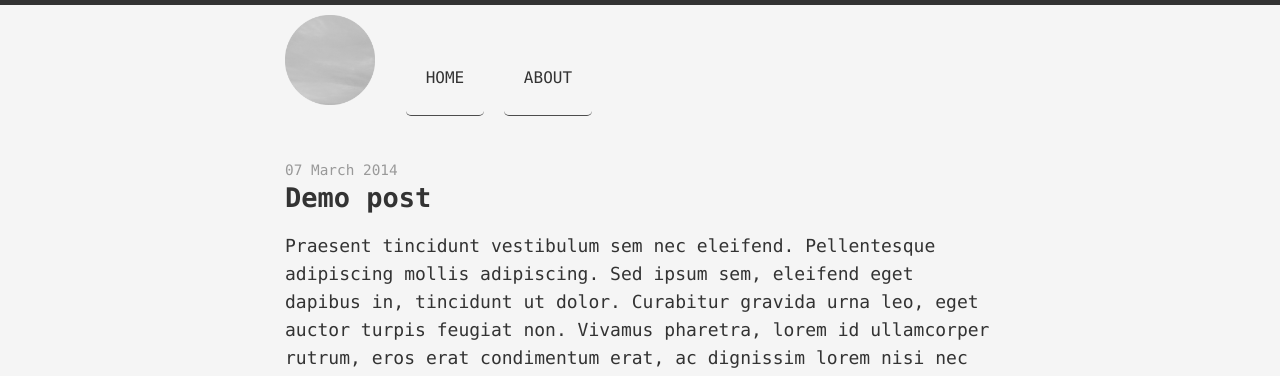
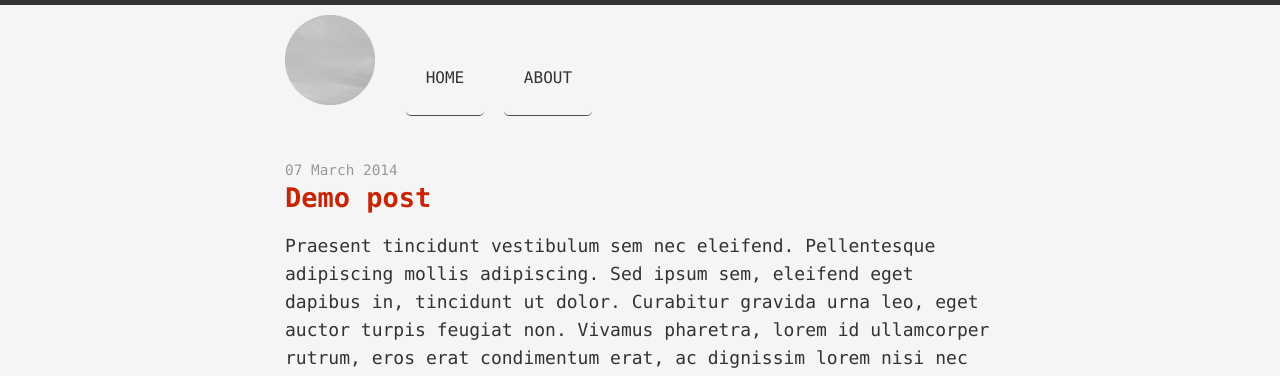
Before and after one commit to MaDejing/DejingMa, a Jekyll site: the page built from _posts/2014-03-07-demo-post.md, in a window 1280 px wide. Shown: the top 376 px of the page. Built offline with Jekyll 4.4.1, drawn with Linux system fonts in a browser that asks for light colours; nearby versions of some CDN libraries.

Commit message:
no message

```diff
--- a/_includes/head.html
+++ b/_includes/head.html
@@ -20,7 +20,7 @@
 <link rel="stylesheet" href="{{site.baseurl}}/public/css/main.css">
 
 <!-- Google fonts -->
-<link rel="stylesheet" href="http://fonts.googleapis.com/css?family=Source+Sans+Pro:400,700,400italic&subset=latin-ext">
+<!-- <link rel="stylesheet" href="http://fonts.googleapis.com/css?family=Source+Sans+Pro:400,700,400italic&subset=latin-ext"> -->
 
 {% if site.paginate %}
 <!-- font Awesome -->
--- a/_layouts/post.html
+++ b/_layouts/post.html
@@ -4,7 +4,8 @@ layout: default
 
 <article class="single row gutters">
   <time class="published" datetime="{{ page.date | date: '%Y-%m-%d' }}">{{ page.date | date_to_long_string }}</time>
-  <h2 color="#C82506">{{ page.title }}</h2>
+
+  <h2 style="color: #C82506">{{ page.title }}</h2>
 
   {{ content }}
 </article>
```
